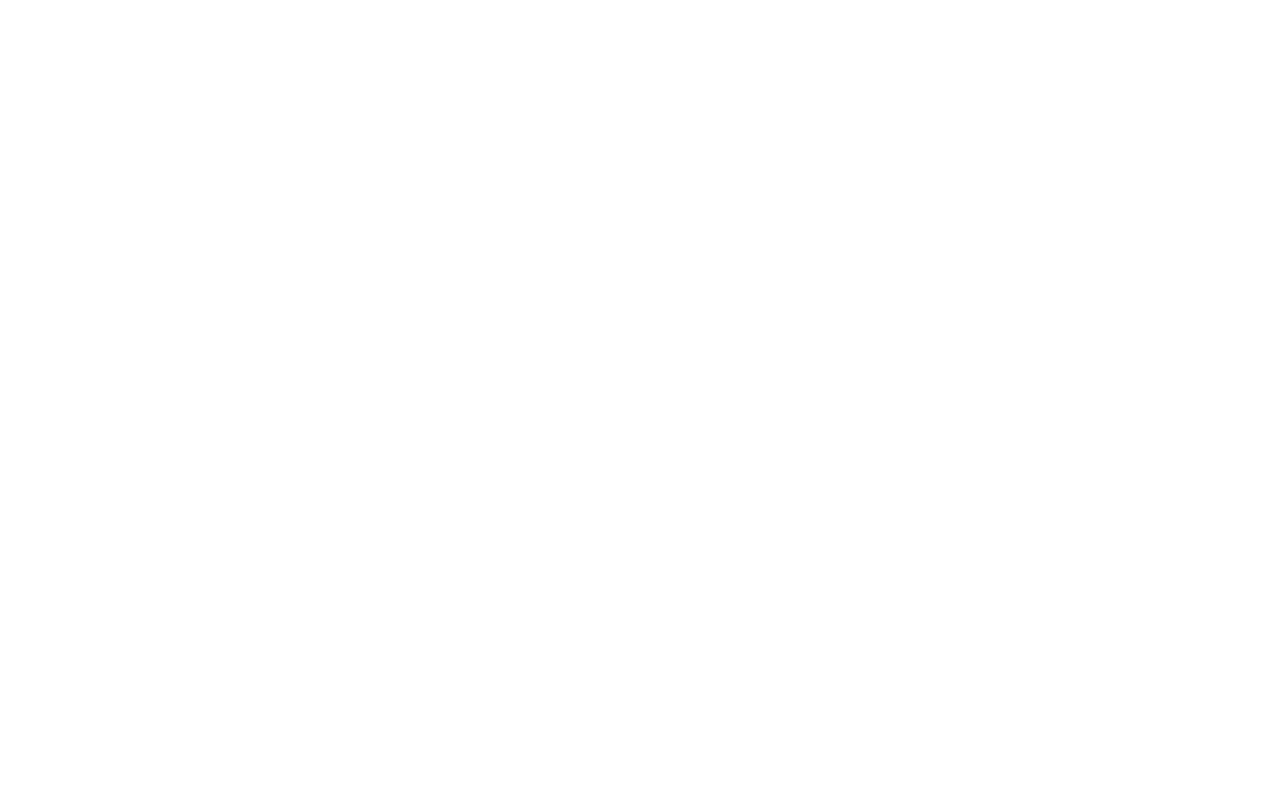
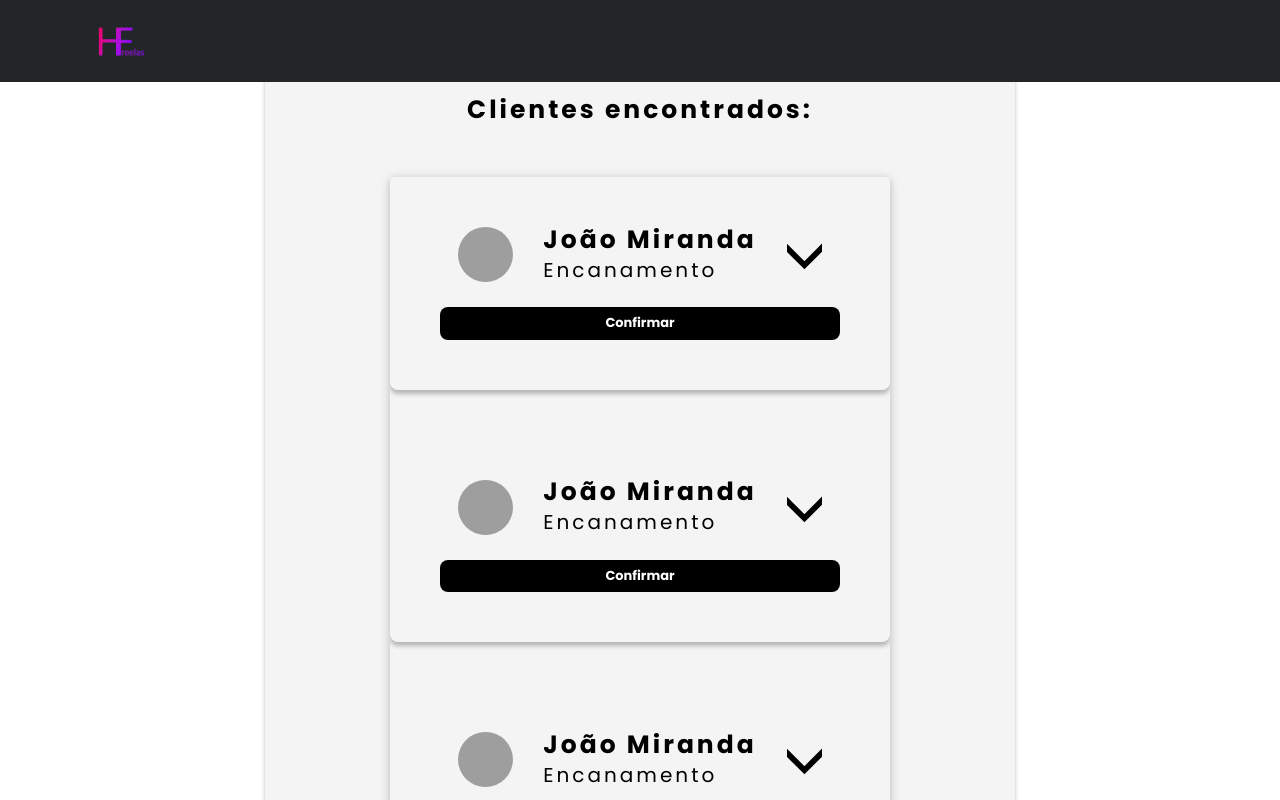
Before and after one commit to HomeFreelasOficial/lp, a React (Vite) app: page /profissional/clientes-encontrados in a window 1280 px wide. Before the commit this address had no page. Shown: the top 800 px of the page. Built offline with nearby package versions, Linux system fonts and the light colour scheme; grey boxes are pictures that could not be loaded.

Commit message:
feat: CardWork and Found Clients almost complete

```diff
--- a/package.json
+++ b/package.json
@@ -12,6 +12,7 @@
     "styled-components": "^5"
   },
   "dependencies": {
+    "@radix-ui/react-scroll-area": "^1.0.1",
     "@react-google-maps/api": "^2.16.0",
     "@types/styled-components": "^5.1.26",
     "axios": "^1.1.3",
--- a/src/App.tsx
+++ b/src/App.tsx
@@ -11,6 +11,7 @@
 } from 'react-router-dom'
 import ProfessionalHome from "./pages/ProfessionalHome";
 import SearchClients from "./pages/SearchClients";
+import FoundClients from "./pages/FoundClients";
 
 import ClientHome from "./components/Client/client-home";
 import Mapa from "./pages/MapsTest";
@@ -34,6 +35,7 @@
         <Route path="/cliente/inicio" element={<ClientHome/>}/>
         <Route path="/profissional/inicio" element={<ProfessionalHome/>}/>
         <Route path="/profissional/procurar-cliente" element={<SearchClients/>}/>
+        <Route path="/profissional/clientes-encontrados" element={<FoundClients/>}/>
         <Route path="/maps-teste" element={<Mapa/>}/>
         <Route path="/cliente/pedir-servico" element={<ClientCallService/>}/>
         <Route path="/cliente/aguardando-freelancer" element={<ClientWaitingForFreela/>}/>
--- /dev/null
+++ b/src/components/CardWork/index.tsx
@@ -0,0 +1,23 @@
+import { useState } from 'react';
+
+import * as S from './styled';
+
+export default function CardWork() {
+  const [active, setActive] = useState<boolean>(false);
+
+  return(
+    <S.Container>
+      <S.Wrapper>
+        <S.ImageClient src="testUser.png" alt="imagem do cliente"/>
+        <S.WrapperNameAndProblem>
+          <S.NameUser>João Miranda</S.NameUser>
+          <S.Problem>Encanamento</S.Problem>
+        </S.WrapperNameAndProblem>
+        <S.Arrow active={active} onClick={() => setActive(old => !old)}/>
+      </S.Wrapper>
+      <S.ButtonAccept>
+        Confirmar
+      </S.ButtonAccept>
+    </S.Container>
+  );
+}
--- /dev/null
+++ b/src/components/CardWork/styled.ts
@@ -0,0 +1,84 @@
+import styled from 'styled-components';
+
+export const Container = styled.div`
+  display: flex;
+  justify-content: center;
+  align-items: center;
+  flex-direction: column;
+  width: 50rem;
+  height: max-content;
+  background-color: #F4F4F4;
+  box-shadow: 0px 4px 4px rgba(0, 0, 0, 0.25);
+  border-radius: 8px;
+  padding: 5rem;
+  gap: 2.5rem;
+  margin-bottom: 4rem;
+`
+
+export const Wrapper = styled.div`
+  display: flex;
+  justify-content: space-around;
+  align-items: center;
+  gap: 3rem;
+`
+
+export const ImageClient = styled.img`
+  border-radius: 50%;
+  width: 5.5rem;
+  height: 5.5rem;
+`
+
+export const WrapperNameAndProblem = styled.div`
+  display: flex;
+  flex-direction: column;
+  gap: 1rem;
+`
+
+export const Problem = styled.p`
+  font-size: 2rem;
+  line-height: 2rem;
+  letter-spacing: .3rem;
+`
+
+export const NameUser = styled(Problem)`
+  font-size: 2.5rem;
+  font-weight: bold;
+`
+
+export const Arrow = styled.span<{ active: boolean }>`
+  width: 3.5rem;
+  height: 3.5rem;
+  mask-image: url('/public/assets/arrow.svg');
+  mask-position: center;
+  mask-size: cover;
+  background-color: black;
+  cursor: pointer;
+  background-repeat: no-repeat;
+  transition: transform .1s ease-in-out;
+  transform: ${props => props.active ? 'rotate(180deg)' : 'rotate(0)'};
+`
+
+export const ButtonAccept = styled.button`
+  display: flex;
+  align-items: center;
+  justify-content: center;
+  width: max-content;
+  width: 40rem;
+  height: 2.5em;
+  background-color: #000000;
+  border-radius: 8px;
+  color: white;
+  font-weight: 700;
+  font-size: 13px;
+  text-decoration: none;
+
+  transition: all .4s ease;
+
+  :hover {
+    cursor: pointer;
+
+    background-color: white;
+    border: 2px solid #000000;
+    color: #000000;
+  }
+`
--- /dev/null
+++ b/src/components/Professional/found-clients/main/index.tsx
@@ -0,0 +1,28 @@
+import * as S from './styled';
+
+import Section from '../../../Section';
+import CardWork from '../../../CardWork';
+
+export default function Main() {
+  return(
+    <Section>
+      <S.Container>
+        <S.BoxWrapper>
+          <S.Title>Clientes encontrados:</S.Title>
+          <S.RootList>
+            <S.ViewportList>
+              <CardWork />
+              <CardWork />
+              <CardWork />
+              <CardWork />
+              <CardWork />
+            </S.ViewportList>
+            <S.ScrollbarList orientation='vertical'>
+              <S.ThumbList />
+            </S.ScrollbarList>
+          </S.RootList>
+        </S.BoxWrapper>
+      </S.Container>
+    </Section>
+  );
+}
--- /dev/null
+++ b/src/components/Professional/found-clients/main/styled.ts
@@ -0,0 +1,72 @@
+import * as ScrollArea from '@radix-ui/react-scroll-area';
+import styled from 'styled-components';
+
+export const RootList = styled(ScrollArea.Root)`
+  width: 50rem;
+  height: 74.4rem;
+  border-radius: 4px;
+  overflow: hidden;
+  box-shadow: 0 2px 10px rgba(0, 0, 0, 0.25);
+  background-color: #F4F4F4;
+  --scrollbar-size: 1rem;
+`
+
+export const ViewportList = styled(ScrollArea.Viewport)`
+  width: 100%;
+  height: 100%;
+  border-radius: inherit;
+`
+
+export const ScrollbarList = styled(ScrollArea.Scrollbar)`
+  display: flex;
+  user-select: none;
+  touch-action: none;
+  padding: 2px;
+  background: lightgray;
+  transition: all 160ms ease-out;
+
+  &:hover {
+    background: gray;
+  }
+
+  &[data-orientation="vertical"] {
+    width: var(--scrollbar-size);
+  }
+`
+
+export const ThumbList = styled(ScrollArea.Thumb)`
+  flex: 1;
+  background: white;
+  border-radius: var(--scrollbar-size);
+  position: relative;
+`
+
+export const Container = styled.div`
+  display: flex;
+  justify-content: center;
+  align-items: center;
+  height: 90vh;
+`
+
+export const BoxWrapper = styled.div`
+  display: flex;
+  flex-direction: column;
+  justify-content: center;
+  align-items: center;
+  width: 75rem;
+  gap: 3rem;
+  height: max-content;
+  background-color: #F4F4F4;
+  border-radius: 8px;
+  box-shadow: 0px 4px 4px rgba(0, 0, 0, 0.25);
+  padding: 4rem;
+`
+
+export const Title = styled.h1`
+  font-size: 2.5rem;
+  font-weight: bold;
+  line-height: 2rem;
+  letter-spacing: .3rem;
+  color: black;
+  padding: 2.7rem;
+`
--- a/src/components/Professional/search-clients/main/index.tsx
+++ b/src/components/Professional/search-clients/main/index.tsx
@@ -17,7 +17,7 @@
       setTime(t => t - 1);
     }, 1000)
 
-    if(time < 0) navigate('/profissional/inicio', {
+    if(time < 0) navigate('/profissional/clientes-encontrados', {
       replace: true,
     });
 
--- /dev/null
+++ b/src/pages/FoundClients/index.tsx
@@ -0,0 +1,13 @@
+import Header from "../../components/Header";
+import Main from '../../components/Professional/found-clients/main'
+import { Footer } from "../../components/Footer";
+
+export default function FoundClients() {
+  return(
+    <>
+      <Header visible={false}/>
+      <Main/>
+      <Footer/>
+    </>
+  );
+}
```
Also changed, not shown: src/components/CardWork/testUser.png (added), 1 other file (tests, documents, lock files or other folders).
